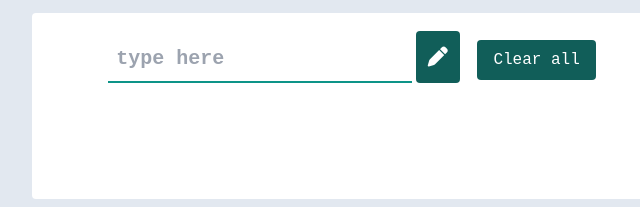
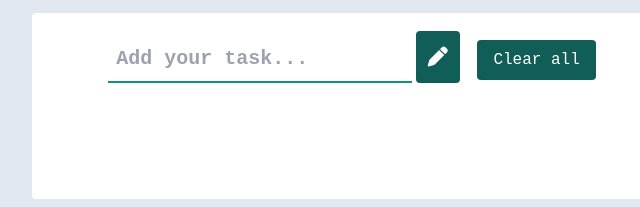
Before and after one commit to Momen1995/todo-app, a website built with Vite: page index.html in a window 1280 px wide. Shown: the part 183-390 px from the top of the page, 288-928 px from the left. Built offline with nearby package versions, Linux system fonts and the light colour scheme.

Commit message:
some add in html

```diff
--- a/index.html
+++ b/index.html
@@ -29,7 +29,7 @@
       <section class="p-4 text-center">
         <input
           type="text"
-          placeholder="type here"
+          placeholder="Add your task..."
           class="border-b-2 border-teal-600 w-1/2 font-semibold text-slate-800 text-xl p-2 focus:outline-none mt-2"
           id="input-text"
         />
```
